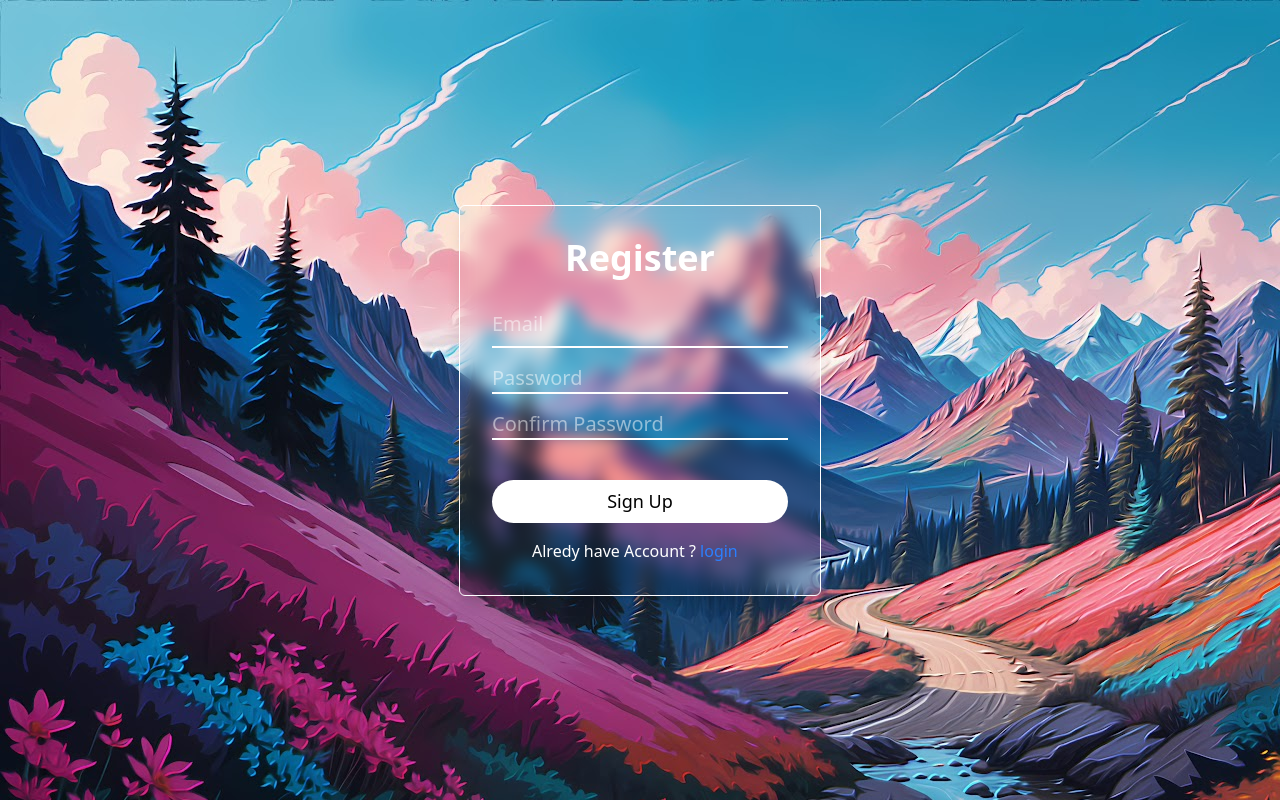
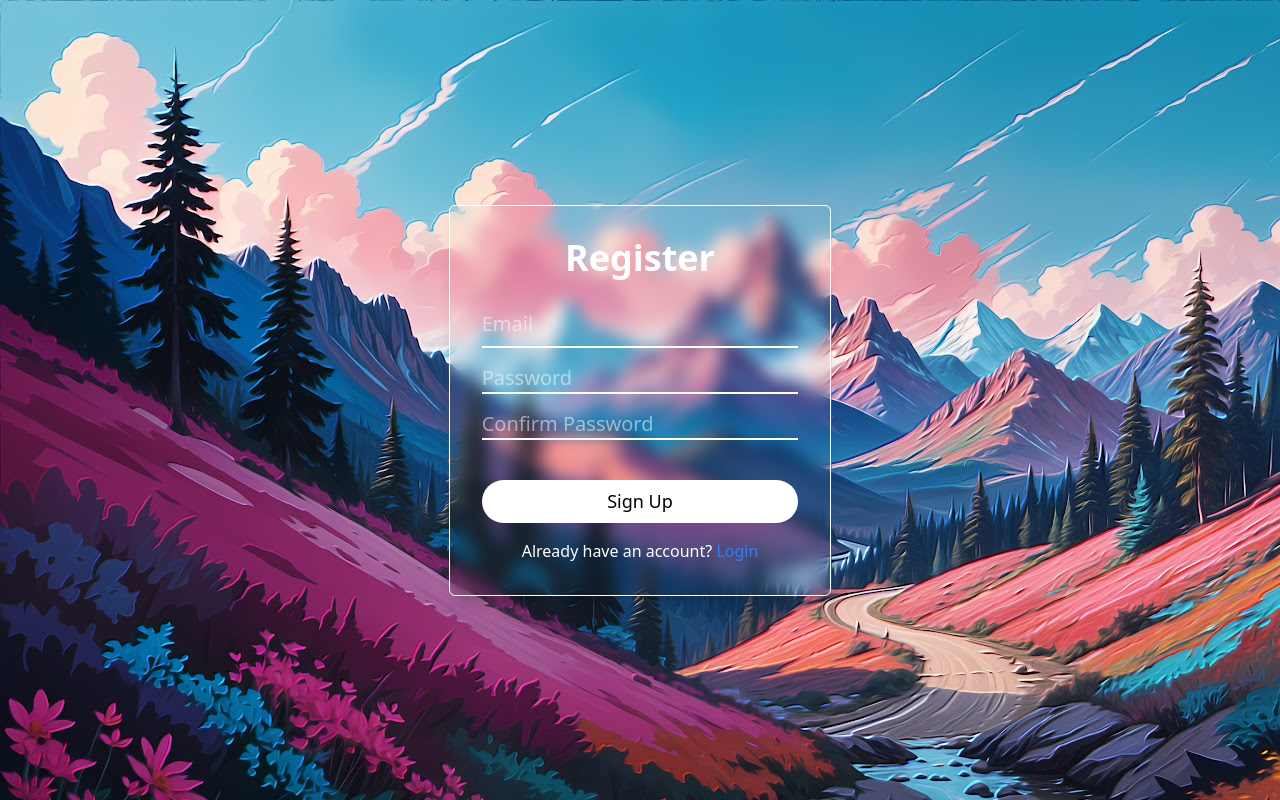
Before and after one commit to Muhammadzaid6107/page, a React (Vite) app: page /signup in a window 1280 px wide. Built offline with nearby package versions, Linux system fonts and the light colour scheme; no server answers.

Commit message:
validation

```diff
--- a/package.json
+++ b/package.json
@@ -12,10 +12,12 @@
   "dependencies": {
     "@tailwindcss/vite": "^4.1.7",
     "firebase": "^11.8.1",
+    "formik": "^2.4.6",
     "react": "^19.1.0",
     "react-dom": "^19.1.0",
     "react-router-dom": "^7.6.0",
-    "tailwindcss": "^4.1.7"
+    "tailwindcss": "^4.1.7",
+    "yup": "^1.6.1"
   },
   "devDependencies": {
     "@eslint/js": "^9.25.0",
--- a/src/App.jsx
+++ b/src/App.jsx
@@ -19,7 +19,7 @@ function App() {
 
           <Routes>
             <Route path="/" element={<Loginpage />} />
-            <Route path="/loginpage" element={<Loginpage />} />
+            <Route path="/Loginpage" element={<Loginpage />} />
             <Route path="/signup" element={<Signuppage />} />
             <Route path="/todoapp" element ={<Todoapp />} />
           </Routes>
--- a/src/components/Loginpage.jsx
+++ b/src/components/Loginpage.jsx
@@ -1,95 +1,145 @@
-import React, { useState } from 'react'
-import { Link , useNavigate} from 'react-router-dom';
+
+import React from 'react';
+import { Link, useNavigate } from 'react-router-dom';
 import { doSignInUserWithEmailAndPassword } from '../firebase/auth';
 import { useAuth } from '../contexts/AuthContexts';
-
-
+import { useFormik } from 'formik';
+import * as Yup from 'yup';
 
 function Loginpage() {
+  const { userLoggedIn } = useAuth();
+  const navigate = useNavigate();
+  const [isSigningIn, setIsSigningIn] = React.useState(false);
 
-    const { userLoggedIn } = useAuth()
-const Navigate = useNavigate()
-    const [email, setEmail] = useState('')
-    const [password, setPassword] = useState('')
-    const [isSigningIn, setIsSigningIn] = useState(false)
-    const [errorMessage, setErrorMessage] = useState('')
+  // Validation schema using Yup
+  const validationSchema = Yup.object({
+    email: Yup.string()
+      .email('Invalid email address')
+      .required('Email is required'),
+    password: Yup.string()
+      .required('Password is required'),
+    // rememberMe: Yup.boolean()
+  });
 
-    const onSubmit = async (e) => {
-        e.preventDefault();
-        setErrorMessage('');
-
-        if (!email || !password) {
-            setErrorMessage('Please fill in all fields');
-            return;
-        }
-
+  const formik = useFormik({
+    initialValues: {
+      email: '',
+      password: '',
+      rememberMe: false
+    },
+    validationSchema,
+    onSubmit: async (values) => {
       try {
         setIsSigningIn(true);
-            await doSignInUserWithEmailAndPassword(email, password);
-            Navigate("/Todoapp")
-            // If you want to implement remember me functionality, you would store the token here
+        await doSignInUserWithEmailAndPassword(values.email, values.password);
+        navigate("/Todoapp");
+        // If you want to implement remember me functionality,
+        // you would store the token here using values.rememberMe
       } catch (error) {
-            setErrorMessage(error.message);
+        formik.setStatus(error.message);
       } finally {
         setIsSigningIn(false);
-
-        }
-         if (userLoggedIn) {
-        Navigate('/Todoapp');
-        return null; // or you can return a loading spinner
       }
     }
+  });
 
-
-
-
-
-
+//   if (userLoggedIn) {
+//     navigate('/Todoapp');
+//     return null;
+//   }
 
   return (
     <div>
-            {/* {userLoggedIn && (<Navigate to={'/Todoapp'} replace={true} />)} */}
-            <div className='flex min-h-screen items-center justify-center p-4 overflow-hidden '>
-                <div className='bg-state-800 border border-white-400 rounded-md p-8 shadow-lg backdrop-filter backdrop-blur-sm bg-opacity-30 relative '>
+      <div className='flex min-h-screen items-center justify-center p-4 overflow-hidden'>
+        <div className='bg-state-800 border border-white-400 rounded-md p-8 shadow-lg backdrop-filter backdrop-blur-sm bg-opacity-30 relative'>
           <h1 className='w-full max-w-md text-4xl font-extrabold text-whitefont-bold text-center mb-6'>Login</h1>
 
-                    {errorMessage && (
+          {formik.status && (
             <div className='mb-4 p-2 bg-red-100 text-red-700 rounded'>
-                            {errorMessage}
+              {formik.status}
             </div>
           )}
-                    <form onSubmit={onSubmit}>
+
+          <form onSubmit={formik.handleSubmit}>
+            <div className='relative my-4'>
+              <input
+                type="email"
+                name="email"
+                id="email"
+                autoComplete="email"
+                onChange={formik.handleChange}
+                onBlur={formik.handleBlur}
+                value={formik.values.email}
+                className={`block w-full py-2 px-0 text-white bg-transparent border-0 border-b-2 ${
+                  formik.touched.email && formik.errors.email ? 'border-red-500' : 'border-white-300'
+                } appearance-none dark:focus:border-blue-500 focus:outline-none focus:ring-0 focus:text-white focus:border-blue-600 peer text-xl`}
+                placeholder='Email'
+              />
+              {formik.touched.email && formik.errors.email && (
+                <div className="text-red-500 text-sm">{formik.errors.email}</div>
+              )}
+            </div>
 
             <div className='relative my-4'>
+              <input
+                type="password"
+                name="password"
+                id="password"
+                onChange={formik.handleChange}
+                onBlur={formik.handleBlur}
+                value={formik.values.password}
+                className={`block w-full py-2 px-0 text-white bg-transparent border-0 border-b-2 ${
+                  formik.touched.password && formik.errors.password ? 'border-red-500' : 'border-white-300'
+                } appearance-none dark:focus:border-blue-500 focus:outline-none focus:ring-0 focus:text-white focus:border-blue-600 peer mt-4 text-xl`}
+                placeholder='Password'
+              />
+              {formik.touched.password && formik.errors.password && (
+                <div className="text-red-500 text-sm">{formik.errors.password}</div>
+              )}
+            </div>
 
-                        <input type="email" autoComplete='email' onChange={(e)=>{setEmail(e.target.value)}} value={email} className='block w-full py-2 px-0 text-white bg-transparent border-0 border-b-2 border-white-300 appearance-none dark:focus:border-blue-500 focus:outline-none focus:ring-0 focus:text-white focus:border-blue-600 peer text-xl' placeholder='Email' required/>
-
-                    </div>
-                    <div className='relative my-4'>
-                        <input type="password" onChange={(e)=>{setPassword(e.target.value)}} className='block w-full py-2 px-0 text-white bg-transparent border-0 border-b-2 border-white-300 appearance-none dark:focus:border-blue-500 focus:outline-none focus:ring-0 focus:text-white focus:border-blue-600 peer mt-4 text-xl' placeholder='Password' required/>
-
-                    </div>
             <div className='flex justify-between items-center'>
-                        <div className='flex gap-2 item-center'>
-                            <input type="checkbox" name="" id="" className='cursor-pointer' />
-                            <label htmlFor="">Remember Me</label>
+              <div className='flex gap-2 items-center'>
+                <input
+                  type="checkbox"
+                  name="rememberMe"
+                  id="rememberMe"
+                  onChange={formik.handleChange}
+                  checked={formik.values.rememberMe}
+                  className='cursor-pointer'
+                />
+                <label htmlFor="rememberMe">Remember Me</label>
               </div>
               <div>
-                            <span className=' cursor-pointer hover:text-blue-700 hover:font-bold'>Forget password ?</span>
+                <span className='cursor-pointer hover:text-blue-700 hover:font-bold'>
+                  Forget password ?
+                </span>
               </div>
             </div>
 
-                    <button type = "submit" disabled={isSigningIn} className='cursor-pointer w-full mb-4 text-[18px] mt-6 rounded-full bg-white text-black hover:bg-blue-400 hover:text-white py-2 transition-colors duration-300'>{isSigningIn ? 'Signing In...' : 'Login'}</button>
+            <button
+              type="submit"
+              disabled={isSigningIn || !formik.isValid}
+              className={`cursor-pointer w-full mb-4 text-[18px] mt-6 rounded-full bg-white text-black hover:bg-blue-400 hover:text-white py-2 transition-colors duration-300 ${
+                isSigningIn || !formik.isValid ? 'opacity-50 cursor-not-allowed' : ''
+              }`}
+            >
+              {isSigningIn ? 'Signing In...' : 'Login'}
+            </button>
           </form>
+
           <div>
-                        <span className='m-4'>Do not have an account ? <Link to='/signup' className='text-blue-500 cursor-pointer hover:font-bold'>Register</Link></span>
-                    </div>
-
+            <span className='m-4'>
+              Do not have an account ?{' '}
+              <Link to='/signup' className='text-blue-500 cursor-pointer hover:font-bold'>
+                Register
+              </Link>
+            </span>
           </div>
         </div>
       </div>
-
-    )
+    </div>
+  );
 }
 
 export default Loginpage;
--- a/src/components/Signuppage.jsx
+++ b/src/components/Signuppage.jsx
@@ -1,93 +1,135 @@
-import React, { useState } from 'react'
+
+import React from 'react';
 import { Link, useNavigate } from 'react-router-dom';
 import { useAuth } from '../contexts/AuthContexts';
 import { doCreateUserWithEmailAndPassword } from '../firebase/auth';
+import { useFormik } from 'formik';
+import * as Yup from 'yup';
 
 function Signuppage() {
-const { userSignUp} = useAuth()
-  const Navigate = useNavigate()
-  const [email, setEmail] = useState('')
-  const [password, setPassword] = useState('')
-  const [confirmPassword, setconfirmPassword] = useState('')
-  const [isRegistering, setIsRegistering] = useState(false)
-  const [errorMessage, setErrorMessage] = useState('')
+  const { userSignUp } = useAuth();
+  const navigate = useNavigate();
+  const [isRegistering, setIsRegistering] = React.useState(false);
 
-  const onSubmit = async (e) => {
-    e.preventDefault();
-    setErrorMessage('');
+  // Validation schema using Yup
+  const validationSchema = Yup.object({
+    email: Yup.string()
+      .email('Invalid email address')
+      .required('Email is required'),
+    password: Yup.string()
+      .min(6, 'Password must be at least 6 characters')
+      .required('Password is required'),
+    confirmPassword: Yup.string()
+      .oneOf([Yup.ref('password'), null], 'Passwords must match')
+      .required('Please confirm your password')
+  });
 
-
-    if (!email || !password || !confirmPassword) {
-      setErrorMessage('Please fill in all fields');
-      return;
+  const formik = useFormik({
+    initialValues: {
+      email: '',
+      password: '',
+      confirmPassword: ''
+    },
+    validationSchema,
+    onSubmit: async (values) => {
+      try {
+        setIsRegistering(true);
+        await doCreateUserWithEmailAndPassword(values.email, values.password);
+        navigate('/Loginpage');
+        alert('You have successfully registered');
+      } catch (error) {
+        formik.setStatus(error.message);
+      } finally {
+        setIsRegistering(false);
+      }
     }
-
-    if (password !== confirmPassword) {
-      setErrorMessage('Passwords do not match');
-      return;
-    }
-
-    if (password.length < 6) {
-      setErrorMessage('Password should be at least 6 characters');
-      return;
-    }
-    try {
-      setIsRegistering(true);
-      await doCreateUserWithEmailAndPassword(email, password);
-      Navigate('/Loginpage');
-      alert('your are succesfully register')
-    }
-     catch (error) {
-      setErrorMessage(error.message);
-      setIsRegistering(false);
-    }
-  };
-
-
-
-
+  });
 
   return (
     <div>
-      {/* {userSignUp && (<Navigate to={'/Loginpage'} replace={true} />)} */}
-      {userSignUp && (<Navigate to={'/Loginpage'} replace={true} />)}
+      {userSignUp && <Navigate to={'/Loginpage'} replace={true} />}
       <div className='flex min-h-screen items-center justify-center p-4 overflow-hidden'>
-        <div className='bg-state-800 border border-white-400 rounded-md p-8 shadow-lg backdrop-filter backdrop-blur-sm bg-opacity-30 relative '>
+        <div className='bg-state-800 border border-white-400 rounded-md p-8 shadow-lg backdrop-filter backdrop-blur-sm bg-opacity-30 relative'>
           <h1 className='w-full max-w-md text-4xl font-extrabold text-whitefont-bold text-center mb-6'>Register</h1>
-          {errorMessage && (
+
+          {formik.status && (
             <div className='mb-4 p-2 bg-red-100 text-red-700 rounded'>
-              {errorMessage}
+              {formik.status}
             </div>
           )}
-          <form onSubmit={onSubmit}>
-          <div className='relative my-4'>
 
-            <input type="email" autoComplete='email'
-                value={email}
-                onChange={(e) => setEmail(e.target.value)} className='block w-full py-2 px-0 text-white bg-transparent border-0 border-b-2 border-white-300 appearance-none dark:focus:border-blue-500 focus:outline-none focus:ring-0 focus:text-white focus:border-blue-600 peer text-xl' placeholder='Email'required />
+          <form onSubmit={formik.handleSubmit}>
+            <div className='relative my-4'>
+              <input
+                type="email"
+                autoComplete='email'
+                id="email"
+                name="email"
+                value={formik.values.email}
+                onChange={formik.handleChange}
+                onBlur={formik.handleBlur}
+                className={`block w-full py-2 px-0 text-white bg-transparent border-0 border-b-2 ${
+                  formik.touched.email && formik.errors.email ? 'border-red-500' : 'border-white-300'
+                } appearance-none dark:focus:border-blue-500 focus:outline-none focus:ring-0 focus:text-white focus:border-blue-600 peer text-xl`}
+                placeholder='Email'
+              />
+              {formik.touched.email && formik.errors.email ? (
+                <div className="text-red-500 text-sm">{formik.errors.email}</div>
+              ) : null}
+            </div>
 
+            <div className='relative my-4'>
+              <input
+                type="password"
+                id="password"
+                name="password"
+                value={formik.values.password}
+                onChange={formik.handleChange}
+                onBlur={formik.handleBlur}
+                className={`block w-full py-2.3 px-0 text-white bg-transparent border-0 border-b-2 ${
+                  formik.touched.password && formik.errors.password ? 'border-red-500' : 'border-white-300'
+                } appearance-none dark:focus:border-blue-500 focus:outline-none focus:ring-0 focus:text-white focus:border-blue-600 peer mt-4 text-xl`}
+                placeholder='Password'
+              />
+              {formik.touched.password && formik.errors.password ? (
+                <div className="text-red-500 text-sm">{formik.errors.password}</div>
+              ) : null}
+            </div>
+
+            <div className='relative my-4'>
+              <input
+                type="password"
+                id="confirmPassword"
+                name="confirmPassword"
+                value={formik.values.confirmPassword}
+                onChange={formik.handleChange}
+                onBlur={formik.handleBlur}
+                className={`block w-full py-2.3 px-0 text-white bg-transparent border-0 border-b-2 ${
+                  formik.touched.confirmPassword && formik.errors.confirmPassword ? 'border-red-500' : 'border-white-300'
+                } appearance-none dark:focus:border-blue-500 focus:outline-none focus:ring-0 focus:text-white focus:border-blue-600 peer mt-4 text-xl`}
+                placeholder='Confirm Password'
+              />
+              {formik.touched.confirmPassword && formik.errors.confirmPassword ? (
+                <div className="text-red-500 text-sm">{formik.errors.confirmPassword}</div>
+              ) : null}
+            </div>
+
+            <button
+              type='submit'
+              disabled={isRegistering || !formik.isValid}
+              className='cursor-pointer w-full mb-4 text-[18px] mt-6 rounded-full bg-white text-black hover:bg-blue-400 hover:text-white py-2 transition-colors duration-300 disabled:opacity-50 disabled:cursor-not-allowed'
+            >
+              {isRegistering ? 'Registering...' : 'Sign Up'}
+            </button>
+          </form>
+
+          <div>
+            <span className='m-10'>Already have an account? <Link to='/Loginpage' className='text-blue-500 cursor-pointer hover:font-bold'>Login</Link></span>
           </div>
-          <div className='relative my-4'>
-            <input type="password"  value={password}
-                onChange={(e) => setPassword(e.target.value)} className='block w-full py-2.3 px-0 text-white bg-transparent border-0 border-b-2 border-white-300 appearance-none dark:focus:border-blue-500 focus:outline-none focus:ring-0 focus:text-white focus:border-blue-600 peer mt-4 text-xl' placeholder='Password' required/>
-
-          </div>
-          <div className='relative my-4'>
-            <input type="password"  value={confirmPassword}
-                onChange={(e) => setconfirmPassword(e.target.value)} className='block w-full py-2.3 px-0 text-white bg-transparent border-0 border-b-2 border-white-300 appearance-none dark:focus:border-blue-500 focus:outline-none focus:ring-0 focus:text-white focus:border-blue-600 peer mt-4 text-xl' placeholder='Confirm Password' required/>
-
-          </div>
-          <button type='submit' disabled={isRegistering} className='cursor-pointer w-full mb-4 text-[18px] mt-6 rounded-full bg-white text-black hover:bg-blue-400 hover:text-white py-2 transition-colors duration-300'>{isRegistering ? 'Register...' : 'Sign Up'}</button>
-            </form>
-          <div>
-
-            <span className='m-10'>Alredy have Account ? <Link to='/Loginpage' className='text-blue-500 cursor-pointer hover:font-bold'>login</Link></span>
-          </div>
-
         </div>
       </div>
     </div>
-  )
+  );
 }
 
-export default Signuppage
+export default Signuppage;
```
Also changed, not shown: 1 other file (tests, documents, lock files or other folders). Lines whose indentation alone changed are shown as unchanged.
